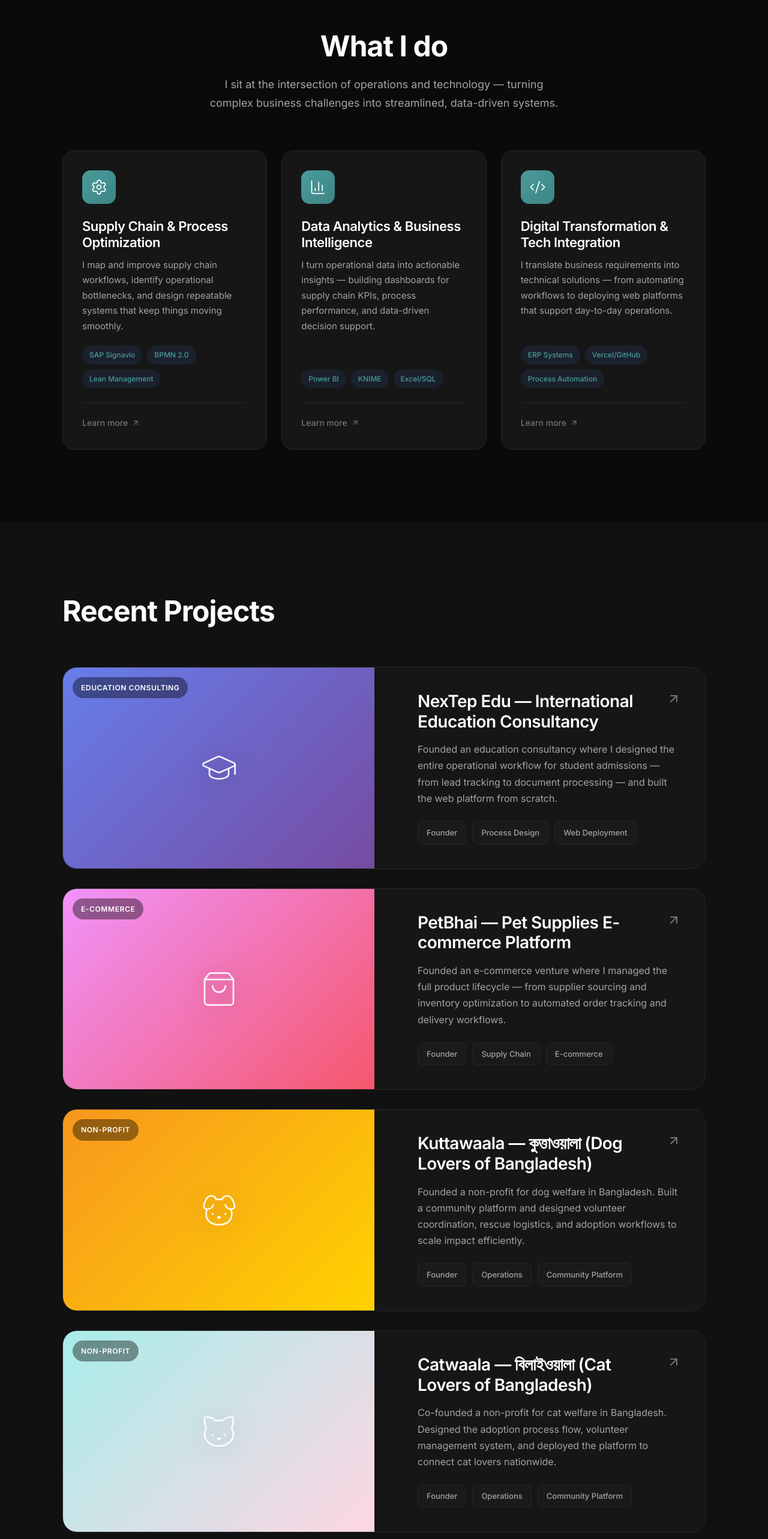
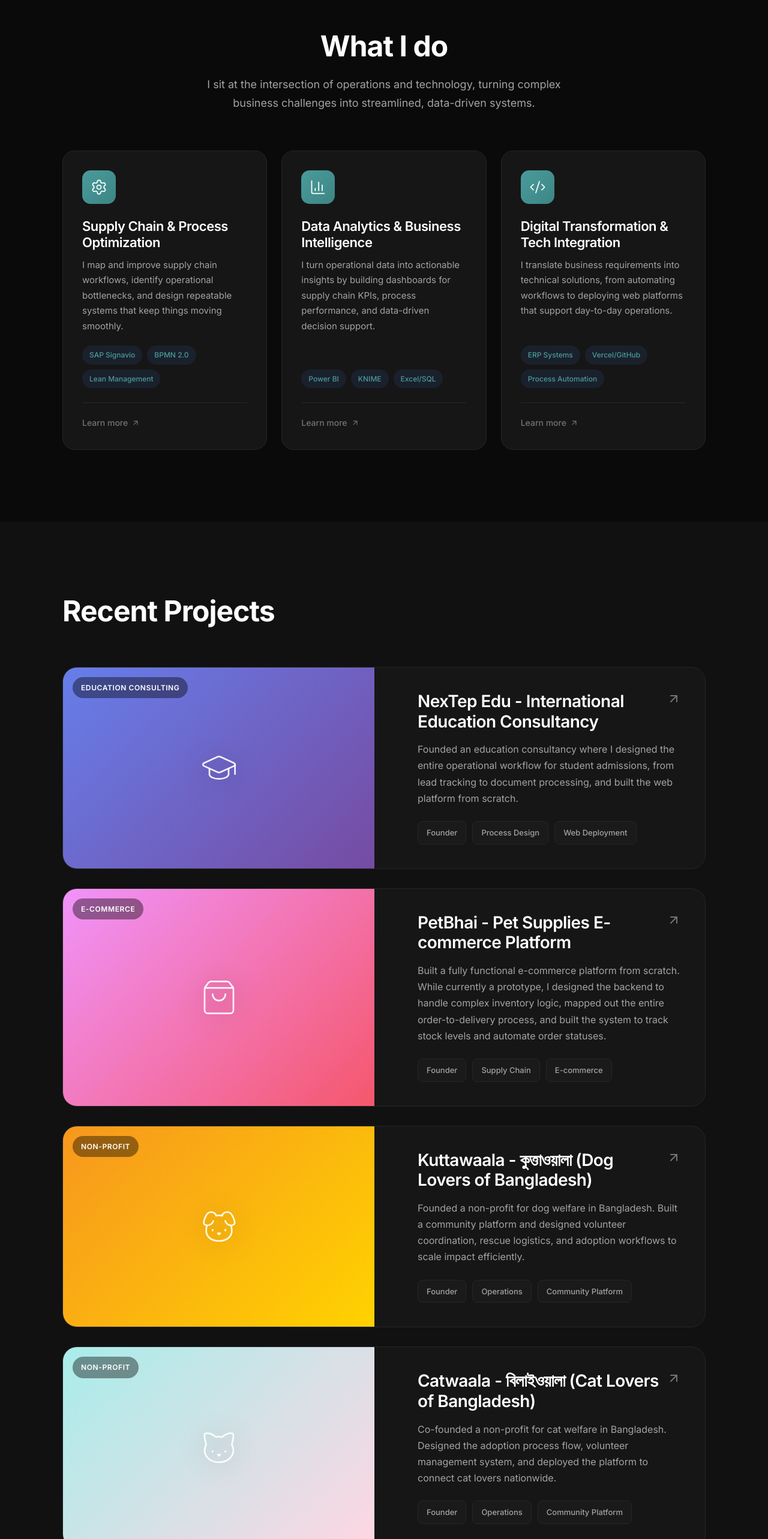
Before and after one commit to myselfrezaul7/portfolio, a Next.js app: page / in a window 1280 px wide. Shown: the part 960-3526 px from the top of the page at 60% size. Built offline with nearby package versions, Linux system fonts and the light colour scheme.

Commit message:
fix: rewrite PetBhai description as prototype, remove all em dashes for natural tone

```diff
--- a/src/app/layout.tsx
+++ b/src/app/layout.tsx
@@ -6,7 +6,7 @@ import "./globals.css";
 export const metadata: Metadata = {
   metadataBase: new URL('https://myselfkarim.vercel.app'),
   title: {
-    default: "Md Rezaul Karim — Bridging Business Operations & Technology",
+    default: "Md Rezaul Karim - Bridging Business Operations & Technology",
     template: "%s | Md Rezaul Karim"
   },
   description: "Master's student in IMIS | Supply Chain Optimizer | Founder. Bridging business operations and technology through process analytics, data-driven insights, and digital transformation. Based in Germany.",
@@ -32,7 +32,7 @@ export const metadata: Metadata = {
     locale: "en_US",
     url: "https://myselfkarim.vercel.app",
     siteName: "Md Rezaul Karim",
-    title: "Md Rezaul Karim — Bridging Business Operations & Technology",
+    title: "Md Rezaul Karim - Bridging Business Operations & Technology",
     description: "Master's student in IMIS | Supply Chain Optimizer | Founder. Bridging business operations and technology through process analytics and digital transformation.",
     images: [
       {
@@ -45,7 +45,7 @@ export const metadata: Metadata = {
   },
   twitter: {
     card: "summary_large_image",
-    title: "Md Rezaul Karim — Bridging Business Operations & Technology",
+    title: "Md Rezaul Karim - Bridging Business Operations & Technology",
     description: "Master's student in IMIS | Supply Chain Optimizer | Founder. Bridging operations and technology.",
     images: ["/images/og-image.jpg"],
   },
--- a/src/components/About.tsx
+++ b/src/components/About.tsx
@@ -21,13 +21,13 @@ export default function About() {
                                 I bridge the gap between business operations and technology. My goal is simple: make organisations run smarter by combining process thinking with the right technical tools.
                             </p>
                             <p className={styles.bio}>
-                                I am pursuing an M.A. in International Management and Information Systems (IMIS), where I focus on supply chain management, process analytics, and how information systems can transform everyday operations. The programme sits right at the crossroads of business and tech — which is exactly where I work best.
+                                I am pursuing an M.A. in International Management and Information Systems (IMIS), where I focus on supply chain management, process analytics, and how information systems can transform everyday operations. The programme sits right at the crossroads of business and tech, which is exactly where I work best.
                             </p>
                             <p className={styles.bio}>
                                 Alongside my studies, I founded two ventures: <strong>NexTep Edu</strong>, an education consultancy where I designed operational workflows and built the platform from the ground up, and <strong>PetBhai</strong>, an e-commerce business where I handle everything from supplier sourcing to inventory management.
                             </p>
                             <p className={styles.bio}>
-                                Before this, I spent two years as an Assistant Manager at a diagnostic clinic. I managed the lab supply chain — procurement, inventory, vendor coordination — and redesigned patient workflows to improve service delivery across the board.
+                                Before this, I spent two years as an Assistant Manager at a diagnostic clinic. I managed the lab supply chain (procurement, inventory, vendor coordination) and redesigned patient workflows to improve service delivery across the board.
                             </p>
                         </div>
                     </ScrollReveal>
--- a/src/components/Footer.tsx
+++ b/src/components/Footer.tsx
@@ -37,7 +37,7 @@ export default function Footer() {
 
                     {/* Copyright */}
                     <p className={styles.copyright}>
-                        © 2026 — Crafted by Md Rezaul Karim
+                        © 2026 Md Rezaul Karim
                     </p>
                 </div>
             </div>
--- a/src/components/Projects.tsx
+++ b/src/components/Projects.tsx
@@ -9,8 +9,8 @@ const projects = [
     {
         id: 1,
         category: 'Education Consulting',
-        title: 'NexTep Edu — International Education Consultancy',
-        description: 'Founded an education consultancy where I designed the entire operational workflow for student admissions — from lead tracking to document processing — and built the web platform from scratch.',
+        title: 'NexTep Edu - International Education Consultancy',
+        description: 'Founded an education consultancy where I designed the entire operational workflow for student admissions, from lead tracking to document processing, and built the web platform from scratch.',
         gradient: 'linear-gradient(135deg, #667eea 0%, #764ba2 100%)',
         icon: GraduationCap,
         link: 'https://www.nextepedu.com',
@@ -19,8 +19,8 @@ const projects = [
     {
         id: 2,
         category: 'E-commerce',
-        title: 'PetBhai — Pet Supplies E-commerce Platform',
-        description: 'Founded an e-commerce venture where I managed the full product lifecycle — from supplier sourcing and inventory optimization to automated order tracking and delivery workflows.',
+        title: 'PetBhai - Pet Supplies E-commerce Platform',
+        description: 'Built a fully functional e-commerce platform from scratch. While currently a prototype, I designed the backend to handle complex inventory logic, mapped out the entire order-to-delivery process, and built the system to track stock levels and automate order statuses.',
         gradient: 'linear-gradient(135deg, #f093fb 0%, #f5576c 100%)',
         icon: ShoppingBag,
         link: 'https://www.petbhai.com',
@@ -29,7 +29,7 @@ const projects = [
     {
         id: 3,
         category: 'Non-Profit',
-        title: 'Kuttawaala — কুত্তাওয়ালা (Dog Lovers of Bangladesh)',
+        title: 'Kuttawaala - কুত্তাওয়ালা (Dog Lovers of Bangladesh)',
         description: 'Founded a non-profit for dog welfare in Bangladesh. Built a community platform and designed volunteer coordination, rescue logistics, and adoption workflows to scale impact efficiently.',
         gradient: 'linear-gradient(135deg, #f7971e 0%, #ffd200 100%)',
         icon: Dog,
@@ -39,7 +39,7 @@ const projects = [
     {
         id: 4,
         category: 'Non-Profit',
-        title: 'Catwaala — বিলাইওয়ালা (Cat Lovers of Bangladesh)',
+        title: 'Catwaala - বিলাইওয়ালা (Cat Lovers of Bangladesh)',
         description: 'Co-founded a non-profit for cat welfare in Bangladesh. Designed the adoption process flow, volunteer management system, and deployed the platform to connect cat lovers nationwide.',
         gradient: 'linear-gradient(135deg, #a8edea 0%, #fed6e3 100%)',
         icon: Cat,
@@ -49,8 +49,8 @@ const projects = [
     {
         id: 5,
         category: 'Healthcare',
-        title: 'Renaissance Diagnostic Care — Operations Excellence',
-        description: 'Optimized healthcare operations — redesigned patient workflows, managed lab supply chain (procurement, inventory, vendor relations), and ran marketing campaigns that increased reach by 30% in 6 months.',
+        title: 'Renaissance Diagnostic Care - Operations Excellence',
+        description: 'Optimized healthcare operations by redesigning patient workflows, managing the lab supply chain (procurement, inventory, vendor relations), and running marketing campaigns that increased reach by 30% in 6 months.',
         gradient: 'linear-gradient(135deg, #4facfe 0%, #00f2fe 100%)',
         icon: Heart,
         link: null,
--- a/src/components/Services.tsx
+++ b/src/components/Services.tsx
@@ -15,13 +15,13 @@ const services = [
     {
         icon: BarChart3,
         title: 'Data Analytics & Business Intelligence',
-        description: 'I turn operational data into actionable insights — building dashboards for supply chain KPIs, process performance, and data-driven decision support.',
+        description: 'I turn operational data into actionable insights by building dashboards for supply chain KPIs, process performance, and data-driven decision support.',
         skills: ['Power BI', 'KNIME', 'Excel/SQL'],
     },
     {
         icon: Code2,
         title: 'Digital Transformation & Tech Integration',
-        description: 'I translate business requirements into technical solutions — from automating workflows to deploying web platforms that support day-to-day operations.',
+        description: 'I translate business requirements into technical solutions, from automating workflows to deploying web platforms that support day-to-day operations.',
         skills: ['ERP Systems', 'Vercel/GitHub', 'Process Automation'],
     },
 ];
@@ -35,7 +35,7 @@ export default function Services() {
                     <div className={styles.header}>
                         <h2 className={styles.sectionTitle}>What I do</h2>
                         <p className={styles.sectionDescription}>
-                            I sit at the intersection of operations and technology — turning complex business challenges into streamlined, data-driven systems.
+                            I sit at the intersection of operations and technology, turning complex business challenges into streamlined, data-driven systems.
                         </p>
                     </div>
                 </ScrollReveal>
```
